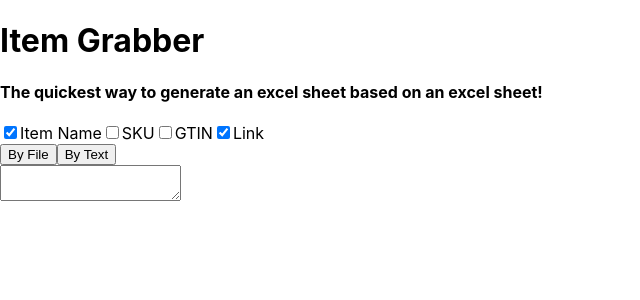
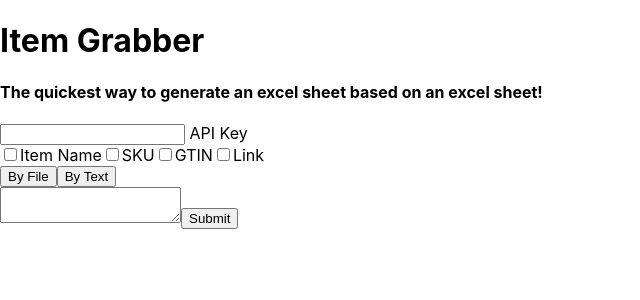
Before and after one commit to JosephArbelaez/CSPDocs, a React (Create React App) app: page / in a window 1280 px wide. Both pictures are taken after a click on the button "By Text". Shown: the top 300 px of the page, without its empty margins (0-640 px from the left). Built offline with nearby package versions, Linux system fonts and the light colour scheme.

Commit message:
All Better

```diff
--- a/src/App.js
+++ b/src/App.js
@@ -7,13 +7,6 @@ import ByText from './components/ByText';
 
 const formInitialState = {
   choice: 'empty',
-}
-
-const checkboxInitialState ={
-  iName: 'checked',
-  sku: 'checked',
-  gtin: 'checked',
-  link: 'checked'
 }
 
 class App extends Component {
--- a/src/components/ByText.js
+++ b/src/components/ByText.js
@@ -6,7 +6,8 @@ class ByText extends React.Component{
             <div id = "text">
                 <form >
                     <textarea name = "textArea" form = "text"></textarea>
-                    </form>
+                    <button type="submit">Submit</button>
+                </form>
             </div>
         );
     }
--- a/src/components/Header.js
+++ b/src/components/Header.js
@@ -1,7 +1,6 @@
 import React from 'react';
 
-class Header extends React.Component{
-    render(){
+const Header = () => {
         return (
             <div>
                 <h1>
@@ -10,14 +9,15 @@ class Header extends React.Component{
                 <h4>
                     {'The quickest way to generate an excel sheet based on an excel sheet!'}
                 </h4>
+                <input type="text" required="true" /> API Key
                 <form id = "attributes">
-                    <input type="checkbox" name="itemName" value="itemName" checked="true"/>Item Name
+                    <input type="checkbox" name="itemName" value="itemName" />Item Name
                     <input type="checkbox" name="sku" value="sku"/>SKU
                     <input type="checkbox" name="gtin" value="gtin"/>GTIN
-                    <input type="checkbox" name="link" value="link" checked="true"/>Link
+                    <input type="checkbox" name="link" value="link"/>Link
                 </form>
             </div>
         );
     }
-}
+
   export default Header;
```
